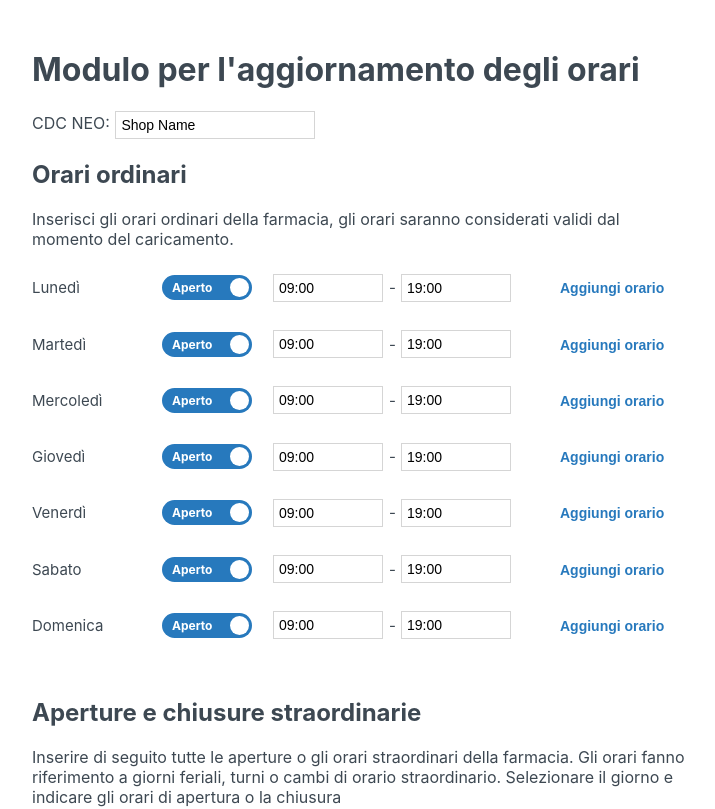
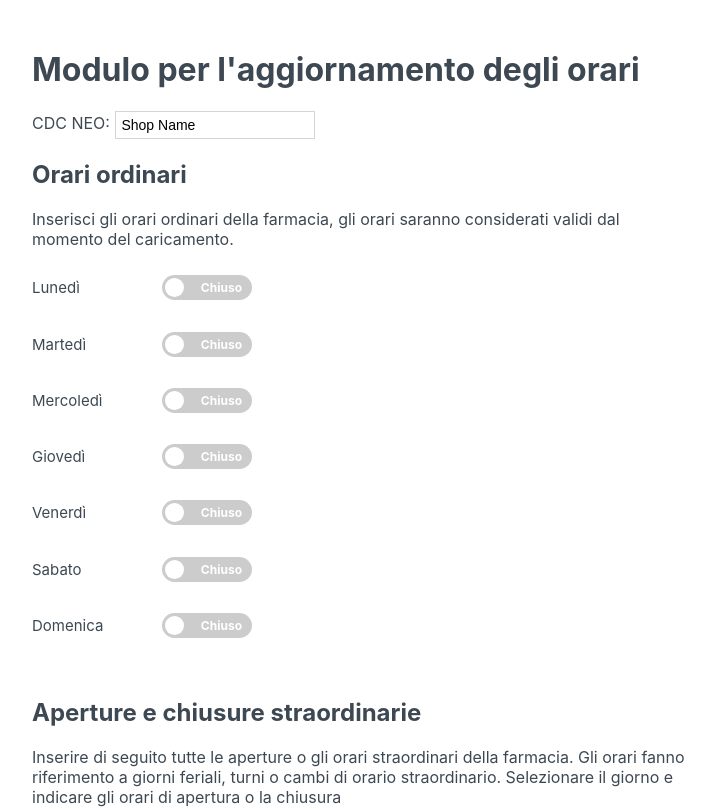
Before and after one commit to felipecrivera/opening-hours-front, a React (Create React App) app: page / in a window 1280 px wide. Shown: the top 809 px of the page, without its empty margins (208-923 px from the left). Built offline with nearby package versions, Linux system fonts and the light colour scheme.

Commit message:
changed favicon, changed default hours

```diff
--- a/public/index.html
+++ b/public/index.html
@@ -2,7 +2,7 @@
 <html lang="en">
   <head>
     <meta charset="utf-8" />
-    <link rel="icon" href="%PUBLIC_URL%/favicon.ico" />
+    <link rel="icon" href="%PUBLIC_URL%/favicon.png" />
     <meta name="viewport" content="width=device-width, initial-scale=1" />
     <meta name="theme-color" content="#000000" />
     <meta
--- a/src/App.js
+++ b/src/App.js
@@ -67,7 +67,7 @@ function App() {
     <div className='App'>
       <DemoContainer>
         <h1>Modulo per l'aggiornamento degli orari</h1>
-        <label htmlFor="shop-name">CDC NEO:</label> <input id="shop-name" value={shopName} onChange={(d) => setShopName(d.target.value)} placeholder="Inserisci il tuo codice farmacia" />
+        <label htmlFor="shop-name">CDC NEO:</label> <input id="shop-name" value={shopName} onChange={(d) => setShopName(d.target.value)} placeholder="Codice Farmacia" />
         <DemoComponent>
           <h2>Orari ordinari</h2>
           <p>Inserisci gli orari ordinari della farmacia, gli orari saranno considerati validi dal momento del caricamento.</p>
--- a/src/days.json
+++ b/src/days.json
@@ -4,10 +4,10 @@
       "day": "Lunedì",
       "hours": [
         {
-          "open": "0900",
-          "close": "1900",
+          "open": "",
+          "close": "",
           "id": "5ca5578b0c5c7",
-          "isOpen": true
+          "isOpen": false
         }
       ]
     },
@@ -15,10 +15,10 @@
       "day": "Martedì",
       "hours": [
         {
-          "open": "0900",
-          "close": "1900",
+          "open": "",
+          "close": "",
           "id": "5ca5578b0c5d1",
-          "isOpen": true
+          "isOpen": false
         }
       ]
     },
@@ -26,10 +26,10 @@
       "day": "Mercoledì",
       "hours": [
         {
-          "open": "0900",
-          "close": "1900",
+          "open": "",
+          "close": "",
           "id": "5ca5578b0c5d8",
-          "isOpen": true
+          "isOpen": false
         }
       ]
     },
@@ -37,10 +37,10 @@
       "day": "Giovedì",
       "hours": [
         {
-          "open": "0900",
-          "close": "1900",
+          "open": "",
+          "close": "",
           "id": "5ca5578b0c5df",
-          "isOpen": true
+          "isOpen": false
         }
       ]
     },
@@ -48,10 +48,10 @@
       "day": "Venerdì",
       "hours": [
         {
-          "open": "0900",
-          "close": "1900",
+          "open": "",
+          "close": "",
           "id": "5ca5578b0c5e6",
-          "isOpen": true
+          "isOpen": false
         }
       ]
     },
@@ -59,10 +59,10 @@
       "day": "Sabato",
       "hours": [
         {
-          "open": "0900",
-          "close": "1900",
+          "open": "",
+          "close": "",
           "id": "5ca5578b0c5ec",
-          "isOpen": true
+          "isOpen": false
         }
       ]
     },
@@ -70,25 +70,14 @@
       "day": "Domenica",
       "hours": [
         {
-          "open": "0900",
-          "close": "1900",
+          "open": "",
+          "close": "",
           "id": "5ca5578b0c5f8",
-          "isOpen": true
+          "isOpen": false
         }
       ]
     }
   },
   "special": {
-    "4n5pxq24kpioc12og9": {
-      "day": "02-01-2024",
-      "hours": [
-        {
-          "open": "0900",
-          "close": "1900",
-          "id": "5ca578bwe5d8",
-          "isOpen": true
-        }
-      ]
-    }
   }
 }
```
Also changed, not shown: public/favicon.png (added), 1 other file (tests, documents, lock files or other folders).
